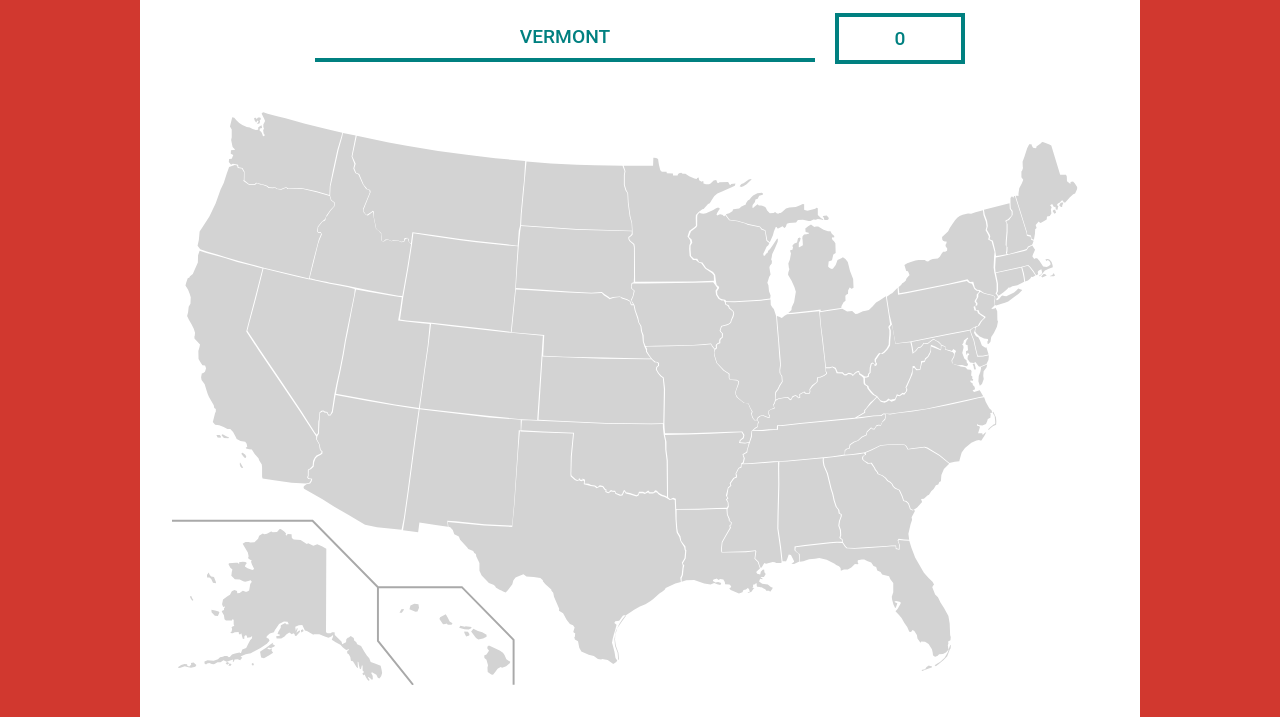
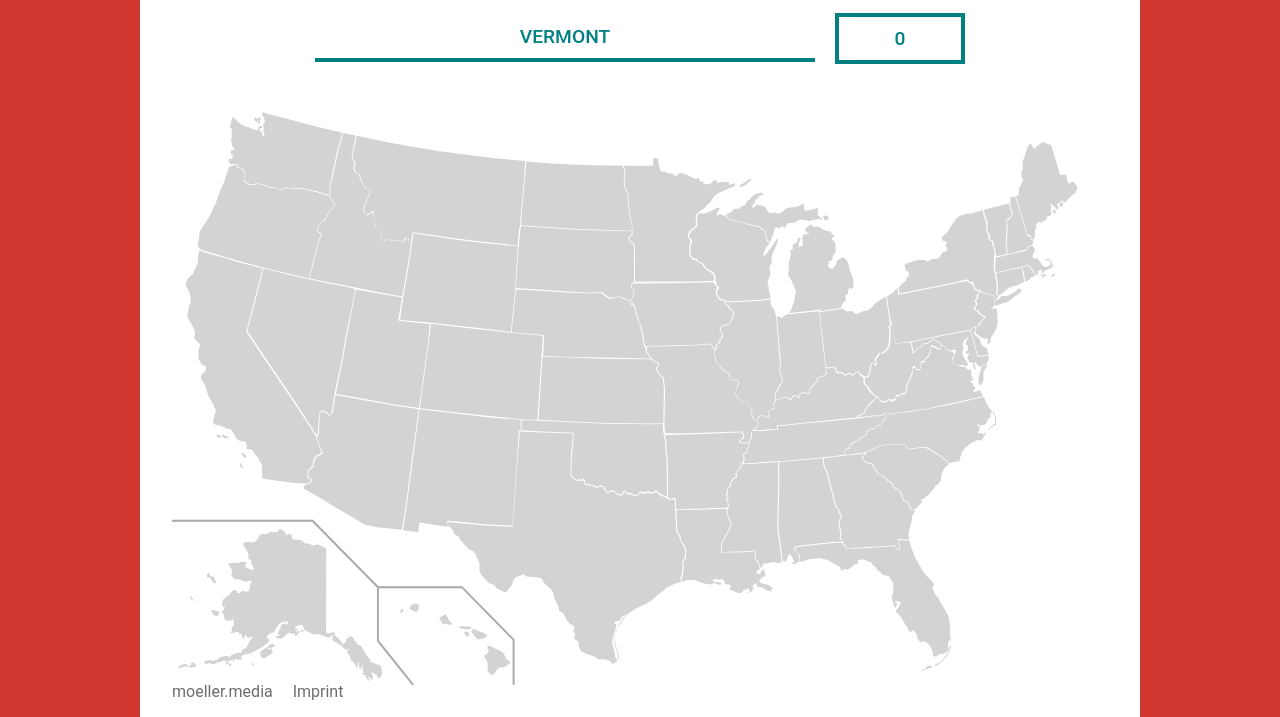
Before and after one commit to lisamoeller/mapGame, a website: page index.html in a window 1280 px wide. Shown: the part 83-800 px from the top of the page. Drawn offline with Linux system fonts and the light colour scheme.

Commit message:
added footer

```diff
--- a/index.html
+++ b/index.html
@@ -3,6 +3,7 @@
 
 <head>
     <link rel="stylesheet" type="text/css" href="style.css">
+    <title>USA MAP GAME</title>
 </head>
 
 <body>
@@ -24,7 +25,6 @@
         </div>
 
 
-        <div id="info-box"></div>
         <?xml version="1.0" encoding="utf-8"?>
         <svg xmlns="http://www.w3.org/2000/svg" preserveAspectRatio="xMinYMin meet" width="100%"
             viewBox="174 100 959 593">
@@ -130,7 +130,11 @@
                 d="M1002.9 369.2l-0.1-1.9 6.5-2.5 -0.8 3.2 -2.9 3.8 -0.4 4.6 0.5 3.4 -1.8 5 -2.2 1.9 -1.5-4.6 0.4-5.4 1.6-4.2L1002.9 369.2zM1005.2 397.5L947 410.1l-37.4 5.3 -6.7-0.4 -2.6 1.9 -7.3 0.2 -8.4 1 -8.9 1 8.5-4.9 0-2.1 1.5-2.1 10.6-11.5 3.9 4.5 3.8 1 2.5-1.1 2.2-1.3 2.5 1.3 3.9-1.4 1.9-4.6 2.6 0.5 2.9-2.1 1.8 0.5 2.8-3.7 0.3-2.1 -1-1.3 1-1.9 5.3-12.3 0.6-5.7 1.2-0.5 2.2 2.4 3.9-0.3 1.9-7.6 2.8-0.6 1-2.7 2.6-2.3 1.3-2.3 1.5-3.4 0.1-5.1 9.8 3.8c0.7 0.3 0.7-4.8 0.7-4.8l4.1 1.4 -0.5 2.6 8.2 2.9 1.3 1.8 -0.9 3.7 -1.3 1.3 -0.5 1.7 0.5 2.4 2 1.3 3.9 1.4 2.9 1 4.9 0.9 2.2 2.1 3.2 0.4 0.9 1.2 -0.4 4.7 1.4 1.1 -0.5 1.9 1.2 0.8 -0.2 1.4 -2.7-0.1 0.1 1.6 2.3 1.5 0.1 1.4 1.8 1.8 0.5 2.5 -2.6 1.4 1.6 1.5 5.8-1.7L1005.2 397.5z" />
             <path id="path67" d="M385 593v55l36 45M174 525h144l67 68h86l53 54v46"
                 style="fill:none;stroke-width:2;stroke:#A9A9A9" /></svg>
-    </div>
+                <div id="footer">
+                    <a href="https://moeller.media/">moeller.media</a>
+                    <a href="https://moeller.media/imprint.html">Imprint</a>
+                </div>
+            </div>
 
     <script src="./script.js"></script>
 </body>
--- a/style.scss
+++ b/style.scss
@@ -48,9 +48,10 @@ body {
   background: white;
   display: flex;
   flex-direction: column;
-  padding: 2rem;
   box-sizing: border-box;
   justify-content: center;
+  position: relative;
+  padding: 2rem 0;
 
   h1 {
     color: darkblue;
@@ -91,12 +92,12 @@ body {
     }
   }
 
-  #us-map {
-    display: block;
-    position: relative;
-    width: 100%;
-    height: 100%;
+
+  svg{
+    margin: 0 2rem;
+    width: calc(100% - 4rem);
   }
+
 
   path {
     fill: #d3d3d3;
@@ -142,6 +143,20 @@ body {
   }
 }
 
+#footer{
+
+  a{text-decoration: none;
+    color: inherit;
+    margin-right: 1rem;
+  }
+
+  position: absolute;
+  bottom: 0;
+  color: #6d6d6d;
+  width: 100%;
+  padding: 1rem 2rem;
+}
+
 @keyframes blink {
   0% {
     fill: red;
```
Also changed, not shown: style.css, 1 other file.
